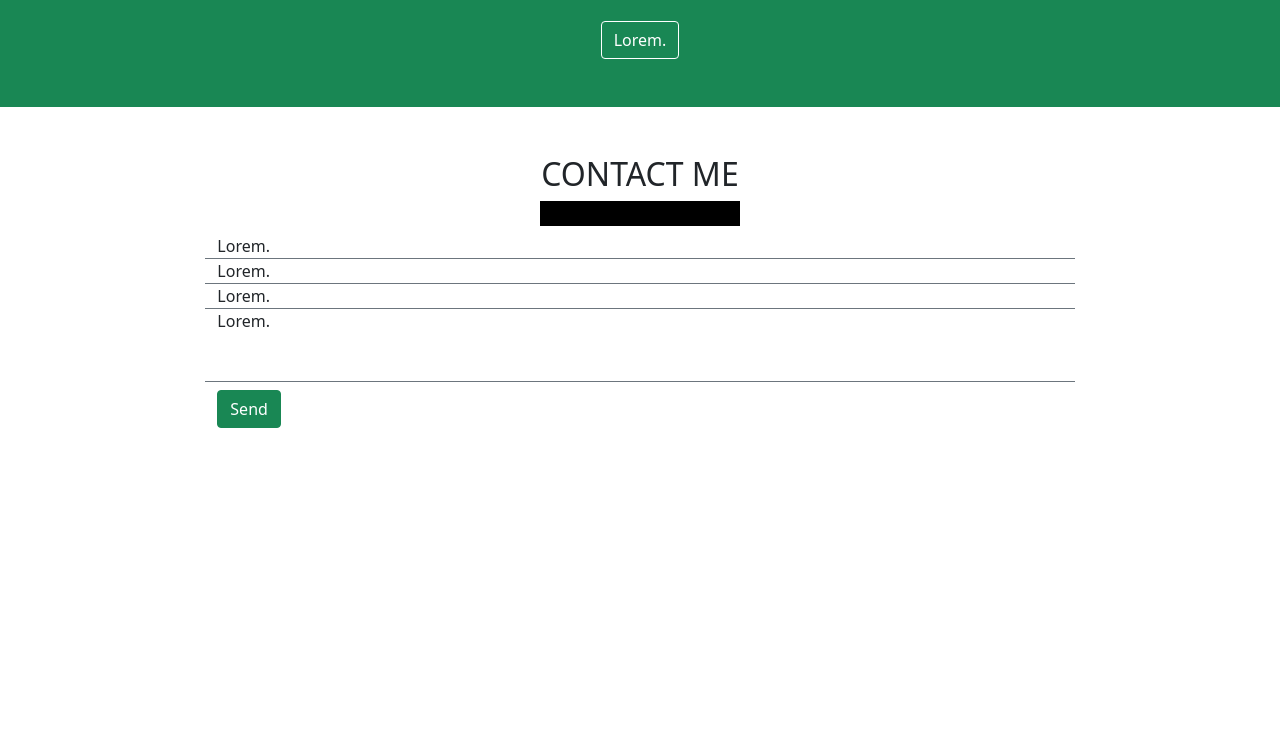
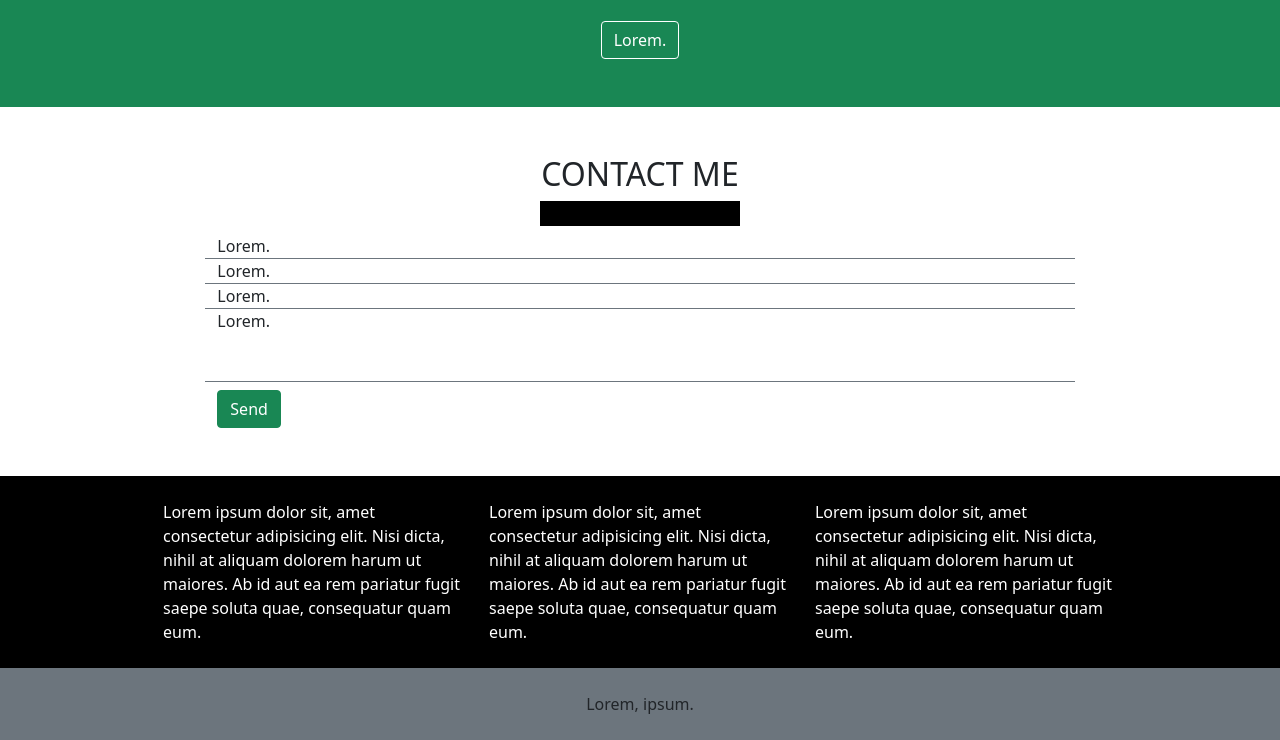
Before and after one commit to DomenicoGalileo88/html-css-bootstrap-freelancer, a plain HTML site: page index.html in a window 1280 px wide. Shown: the part 1211-1951 px from the top of the page. Before the commit the page ends 1639 px from the top, so only its background shows below. Drawn offline with nearby package versions, Linux system fonts and the light colour scheme.

Commit message:
Add footer structure

```diff
--- a/index.html
+++ b/index.html
@@ -165,7 +165,7 @@
               <div class="col-12 col-md-8 border-bottom border-secondary">Lorem.</div>
               <div class="col-12 col-md-8">Lorem.</div>
 
-              <div class="col-12 col-md-8 mt-5 pt-2 border-top border-secondary">
+              <div class="col-12 col-md-8 my-5 pt-2 border-top border-secondary">
                   <button type="button" class="btn btn-success">Send</button>
               </div>
 
@@ -174,7 +174,21 @@
     </main>
     <!-- /#site_main -->
 
-    <footer id="site_footer"></footer>
+    <footer id="site_footer">
+        <div class="row justify-content-center bg-black text-white">
+            <div class="col-12 col-md-9">
+                <div class="row justify-content-center my-4">
+                    <div class="col-12 col-md-4">Lorem ipsum dolor sit, amet consectetur adipisicing elit. Nisi dicta, nihil at aliquam dolorem harum ut maiores. Ab id aut ea rem pariatur fugit saepe soluta quae, consequatur quam eum.</div>
+                    <div class="col-12 col-md-4">Lorem ipsum dolor sit, amet consectetur adipisicing elit. Nisi dicta, nihil at aliquam dolorem harum ut maiores. Ab id aut ea rem pariatur fugit saepe soluta quae, consequatur quam eum.</div>
+                    <div class="col-12 col-md-4">Lorem ipsum dolor sit, amet consectetur adipisicing elit. Nisi dicta, nihil at aliquam dolorem harum ut maiores. Ab id aut ea rem pariatur fugit saepe soluta quae, consequatur quam eum.</div>
+                </div>
+            </div>
+        </div>
+
+        <div class="row justify-content-center py-4 bg-secondary">
+            <div class="col-12 col-md-4 d-flex justify-content-center">Lorem, ipsum.</div>
+        </div>
+    </footer>
     <!-- /#site_footer -->
   </body>
 </html>
```
